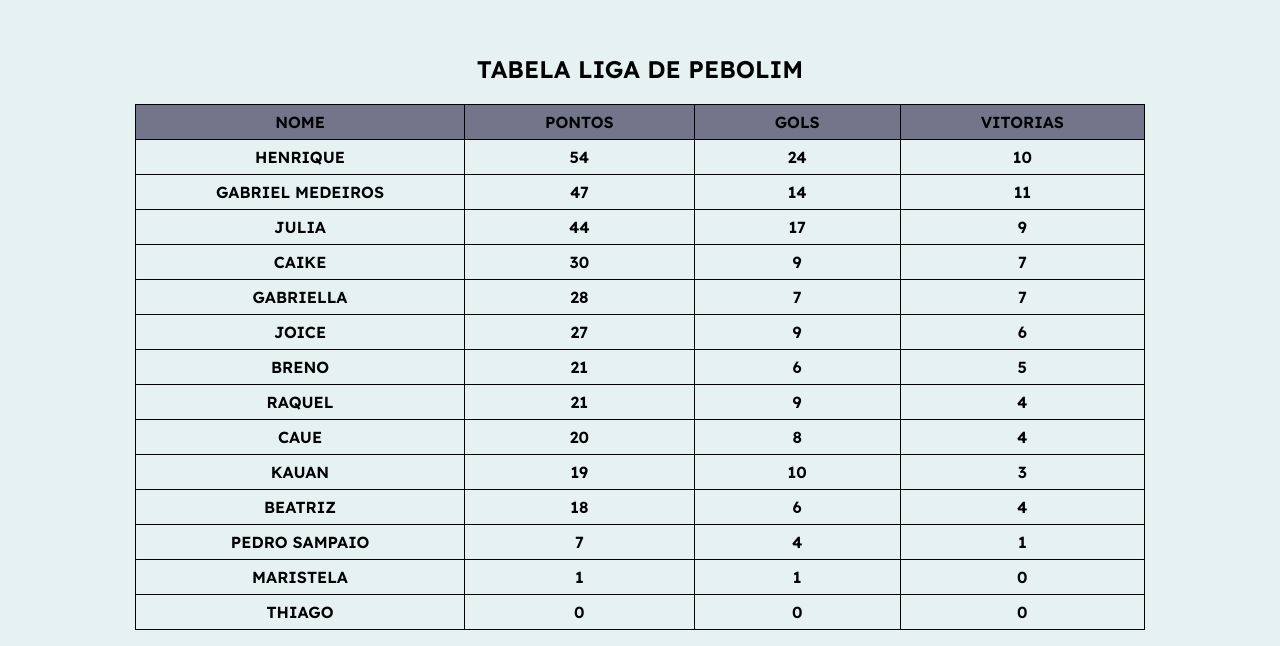
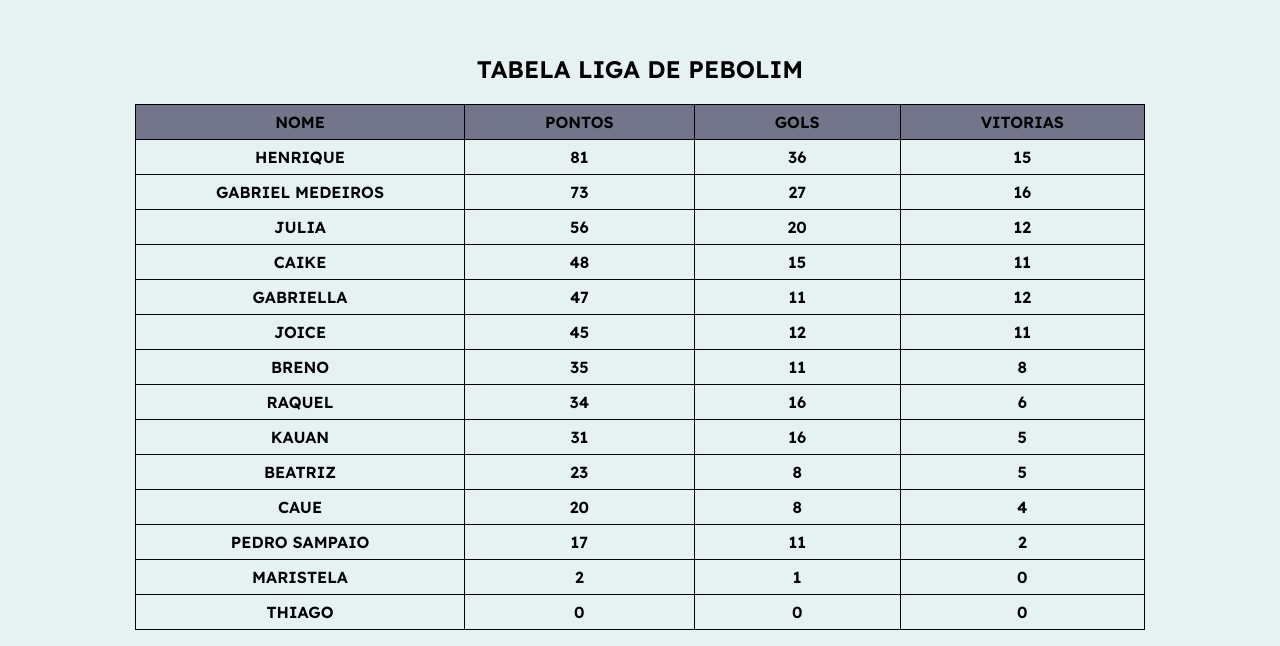
Before and after one commit to vitorazevedosiqueira/cpp-pebolimepingpong, a plain HTML site: page alem/pebolim.html in a window 1280 px wide. Shown: the part 112-758 px from the top of the page. Drawn offline with Linux system fonts and the light colour scheme; files whose address does not match are found by name; a web font is replaced by a local one.

Commit message:
atualização dia 02/05

```diff
--- a/alem/pebolim.html
+++ b/alem/pebolim.html
@@ -38,26 +38,26 @@
 
             <tr>
                 <td>HENRIQUE</td>
-                <td>54</td>
-                <td>24</td>
-                <td>10</td>
+                <td>81</td>
+                <td>36</td>
+                <td>15</td>
             </tr>
 
 
             <tr>
                 <td>GABRIEL MEDEIROS</td>
-                <td>47</td>
-                <td>14</td>
-                <td>11</td>
+                <td>73</td>
+                <td>27</td>
+                <td>16</td>
             </tr>
 
 
 
             <tr>
                 <td>JULIA</td>
-                <td>44</td>
-                <td>17</td>
-                <td>9</td>
+                <td>56</td>
+                <td>20</td>
+                <td>12</td>
             </tr>
 
 
@@ -81,9 +81,9 @@
 
             <tr>
                 <td>CAIKE</td>
-                <td>30</td>
-                <td>9</td>
-                <td>7</td>
+                <td>48</td>
+                <td>15</td>
+                <td>11</td>
             </tr>
 
 
@@ -93,37 +93,58 @@
 
             <tr>
                 <td>GABRIELLA</td>
-                <td>28</td>
-                <td>7</td>
-                <td>7</td>
+                <td>47</td>
+                <td>11</td>
+                <td>12</td>
             </tr>
 
 
             <tr>
                 <td>JOICE</td>
-                <td>27</td>
-                <td>9</td>
-                <td>6</td>
+                <td>45</td>
+                <td>12</td>
+                <td>11</td>
             </tr>
 
 
 
             <tr>
                 <td>BRENO</td>
-                <td>21</td>
-                <td>6</td>
-                <td>5</td>
+                <td>35</td>
+                <td>11</td>
+                <td>8</td>
             </tr>
 
 
 
             <tr>
                 <td>RAQUEL</td>
-                <td>21</td>
-                <td>9</td>
-                <td>4</td>
+                <td>34</td>
+                <td>16</td>
+                <td>6</td>
             </tr>
 
+
+
+
+
+
+
+
+            <tr>
+                <td>KAUAN</td>
+                <td>31</td>
+                <td>16</td>
+                <td>5</td>
+            </tr>
+
+
+            <tr>
+                <td>BEATRIZ</td>
+                <td>23</td>
+                <td>8</td>
+                <td>5</td>
+            </tr>
 
 
             <tr>
@@ -135,32 +156,11 @@
 
 
 
-
-            <tr>
-                <td>KAUAN</td>
-                <td>19</td>
-                <td>10</td>
-                <td>3</td>
-            </tr>
-
-
-            <tr>
-                <td>BEATRIZ</td>
-                <td>18</td>
-                <td>6</td>
-                <td>4</td>
-            </tr>
-
-
-
-
-
-
             <tr>
                 <td>PEDRO SAMPAIO</td>
-                <td>7</td>
-                <td>4</td>
-                <td>1</td>
+                <td>17</td>
+                <td>11</td>
+                <td>2</td>
             </tr>
 
 
@@ -172,7 +172,7 @@
 
             <tr>
                 <td>MARISTELA</td>
-                <td>1</td>
+                <td>2</td>
                 <td>1</td>
                 <td>0</td>
             </tr>
```
Also changed, not shown: alem/pingpong.html (+58 -49 lines).
